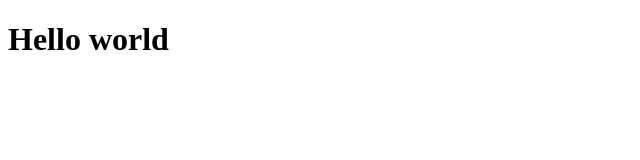
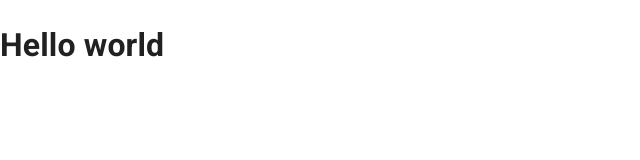
Before and after one commit to sartak/pmc-frontend, a Next.js app: page / in a window 1280 px wide. Shown: the top 160 px of the page, without its empty margins (0-640 px from the left). Built offline with nearby package versions, Linux system fonts and the light colour scheme.

Commit message:
Add CssBaseline

```diff
--- a/pages/_app.tsx
+++ b/pages/_app.tsx
@@ -1,9 +1,16 @@
+import React from "react";
 import type { AppProps } from "next/app";
 import "@fontsource/roboto/300.css";
 import "@fontsource/roboto/400.css";
 import "@fontsource/roboto/500.css";
 import "@fontsource/roboto/700.css";
+import CssBaseline from "@mui/material/CssBaseline";
 
 export default function MyApp({ Component, pageProps }: AppProps) {
-  return <Component {...pageProps} />;
+  return (
+    <React.Fragment>
+      <CssBaseline />
+      <Component {...pageProps} />
+    </React.Fragment>
+  );
 }
```
